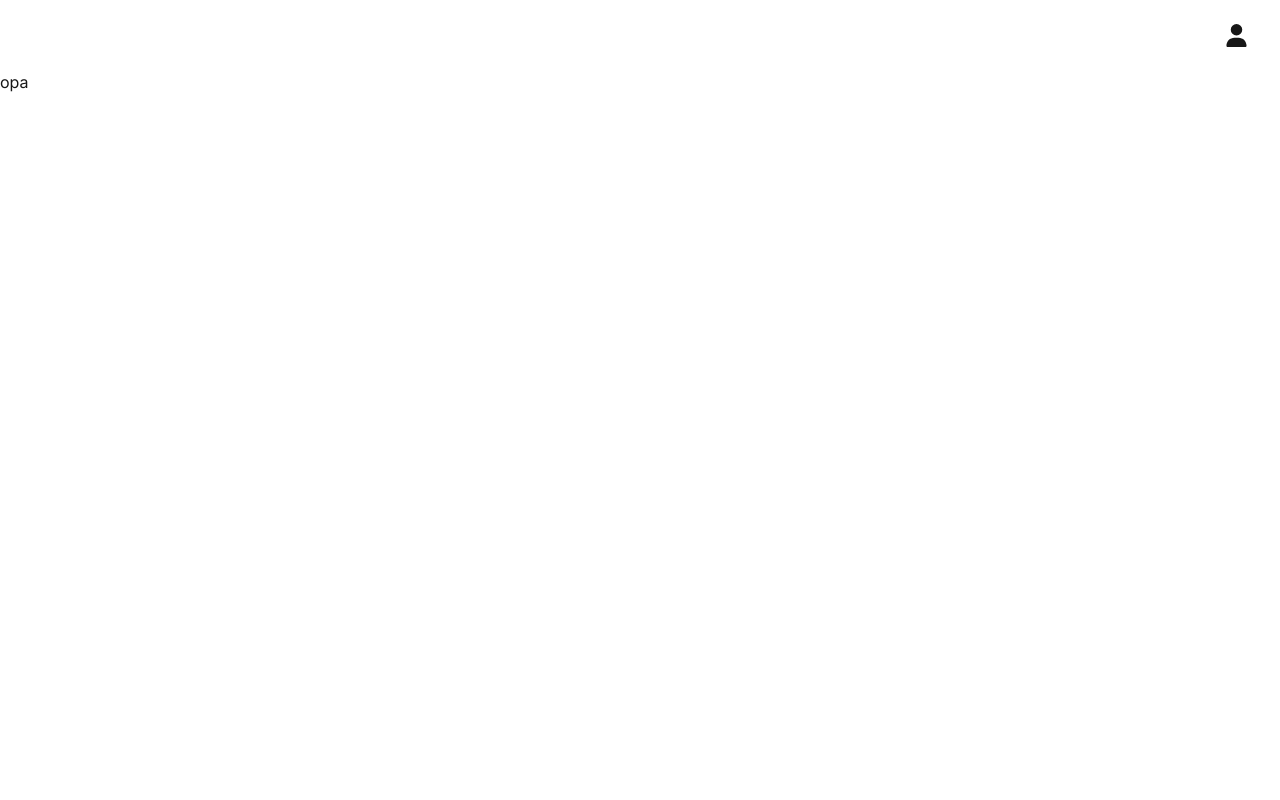
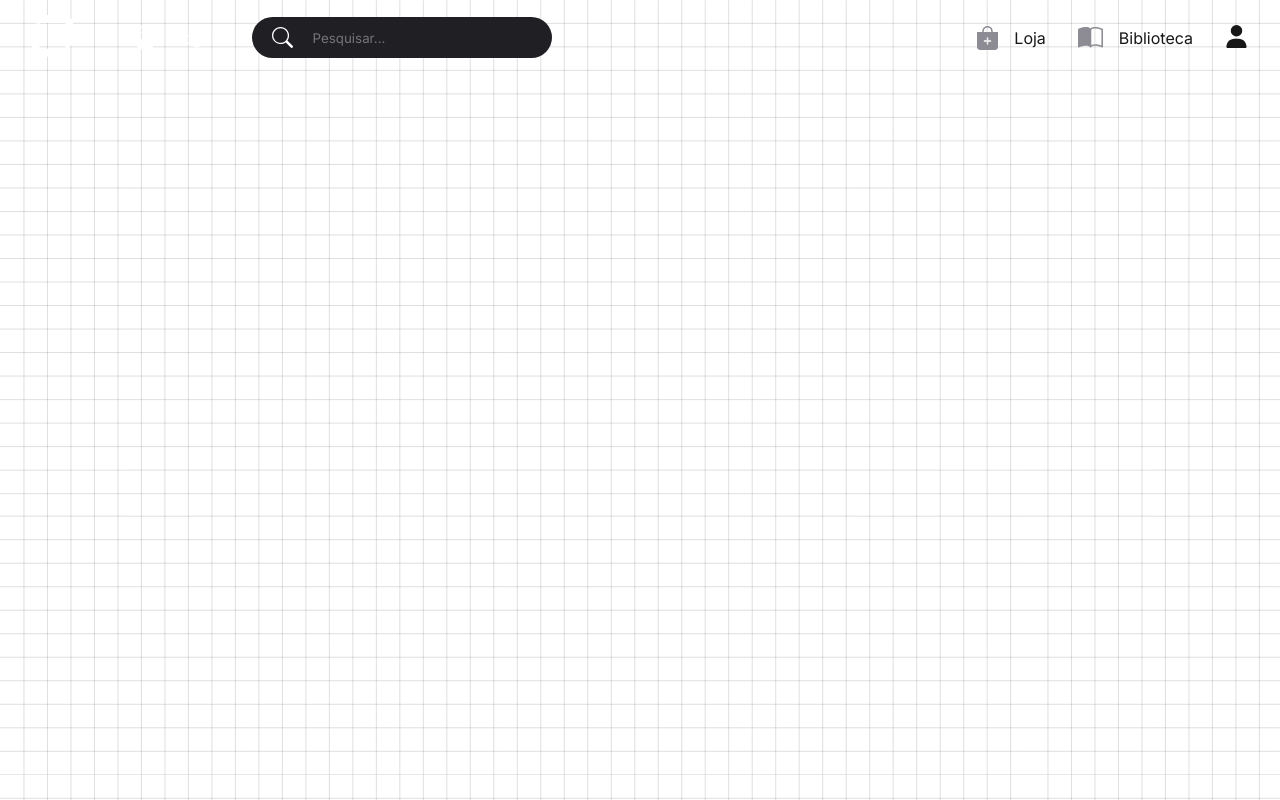
Before and after one commit to Udiel-Oliveira/pjct-e-commerce-front, a Next.js app in the folder gentix-store/: page / in a window 1280 px wide. Built offline with nearby package versions, Linux system fonts and the light colour scheme.

Commit message:
feat: criando navbar

```diff
--- a/gentix-store/src/app/components/layout/Navbar.js
+++ b/gentix-store/src/app/components/layout/Navbar.js
@@ -8,39 +8,45 @@ export default function NavBar(){
         <nav className={styles.nav}>
 
 
+            <ul className={styles.list}>
+
+            <Link href="./SignIn" className={styles.logo}>
+                <img src="/assets/logoHome.png" alt="" />
+            </Link>
 
 
+            <li className={styles.link}>
+                <Link href={"./pages/SignUp"} className={styles.linkItem}>
+                    <img src="/assets/Xbox_Icon.svg"/>
+                    Jogos
+                </Link>
+            </li>
 
-            <div className={styles.links}>
-                <div className={styles.logo}>
-
-                <Link href={"./pages/SignUp"}>
-            <img src="/assets/logoHome.png" width="35" height="35" margim-Left="2rem" alt="logo-home"></img>
-            </Link>
-                </div>
-
-
-            <ul className={styles.list}>
-            <li ><Link href={"./pages/SignUp"}>Jogos</Link></li>
-            <input type="text" />
-            <li><Link  href={"./pages/SignUp"}>Loja</Link></li>
+            <div className={styles.searchInput}>
+                <img src="/assets/lupa.svg" alt=""/>
+                <input type="text"
+                placeholder="Pesquisar..."
+                />
+            </div>
 
             </ul>
+
+            <div className={styles.user}>
+            <div>
+               <Link href={"./pages/SignUp"} className={styles.linkItem}>
+                    <img src="/assets/Store_Icon.svg" alt="" />
+                    Loja
+               </Link>
             </div>
-            <div className={styles.user}>
-
-           <Link  href={"./pages/SignUp"}> <FontAwesomeIcon icon={faUser} style={{ width: '23', height: '23' }} /></Link>
-
-
+            <div>
+               <Link href={"./pages/SignUp"} className={styles.linkItem}>
+                    <img src="/assets/Biblioteca_Icon.svg" alt="" />
+                    Biblioteca
+               </Link>
             </div>
 
-
-
-
-
-
-
-
+                <Link  href={"./pages/SignUp"}> <FontAwesomeIcon icon={faUser} style={{ width: '23', height: '23' }} /></Link>
+            </div>
 
         </nav>
     )
--- a/gentix-store/src/app/components/layout/navbar.module.css
+++ b/gentix-store/src/app/components/layout/navbar.module.css
@@ -3,31 +3,37 @@
     flex-direction: row;
     width: 100%;
     justify-content: space-between;
-   align-items: center;
-
-    height: 4.5rem;
+    align-items: center;
+    padding: 15px 2rem;
 }
-
-
 .links{
-
     display: flex;
     justify-content: center;
     align-items: center;
-
+}
+.linkItem{
+    display: flex;
+    justify-content: center;
+    align-items: center;
+    gap: 1rem;
+}
+.user{
+    display: flex;
+    justify-content: center;
+    align-items: center;
+    gap: 2rem;
 }
 
-.logo{
-    margin-left: 2rem;
+.logo img{
+    width: 60%;
+}
 
-}
-.user{
-    margin-right: 2rem;
-}
 
 .list{
     list-style: none;
     display: flex;
+    justify-content: center;
+    align-items: center;
 }
 .list li{
  margin-inline: 2rem;
@@ -36,3 +42,16 @@
 
 
 }
+.searchInput{
+    width: 300px;
+    display: flex;
+    background-color: #201F24;
+    border-radius: 500px;
+    padding: 10px 20px;
+    justify-content: flex-start;
+    font-size: 18px;
+}
+.searchInput input{
+    border: none;
+    padding-left: 20px;
+}
--- a/gentix-store/src/app/page.js
+++ b/gentix-store/src/app/page.js
@@ -7,13 +7,8 @@ import NavBar from '@/app/components/layout/Navbar';
 
 export default function Home() {
   return (
-    <div className={styles.pag}>
+    <div className={styles.page}>
       <NavBar/>
-      <Link href={"./pages/SignUp/"}>opa</Link>
-
-
-
-
     </div>
   );
 }
--- a/gentix-store/src/app/page.module.css
+++ b/gentix-store/src/app/page.module.css
@@ -1,165 +1,7 @@
 .page {
-  --gray-rgb: 0, 0, 0;
-  --gray-alpha-200: rgba(var(--gray-rgb), 0.08);
-  --gray-alpha-100: rgba(var(--gray-rgb), 0.05);
-
-  --button-primary-hover: #383838;
-  --button-secondary-hover: #f2f2f2;
-
-  display: grid;
-  grid-template-rows: 20px 1fr 20px;
-  align-items: center;
-  justify-items: center;
-  min-height: 100svh;
-  padding: 80px;
-  gap: 64px;
-  font-family: var(--font-geist-sans);
+  background-image: url(/assets/background.svg);
+  height: 100vh;
+  width: 100%;
+  background-repeat: repeat;
+  background-size: 80%;
 }
-
-@media (prefers-color-scheme: dark) {
-  .page {
-    --gray-rgb: 255, 255, 255;
-    --gray-alpha-200: rgba(var(--gray-rgb), 0.145);
-    --gray-alpha-100: rgba(var(--gray-rgb), 0.06);
-
-    --button-primary-hover: #ccc;
-    --button-secondary-hover: #1a1a1a;
-  }
-}
-
-.main {
-  display: flex;
-  flex-direction: column;
-  gap: 32px;
-  grid-row-start: 2;
-}
-
-.main ol {
-  font-family: var(--font-geist-mono);
-  padding-left: 0;
-  margin: 0;
-  font-size: 14px;
-  line-height: 24px;
-  letter-spacing: -0.01em;
-  list-style-position: inside;
-}
-
-.main li:not(:last-of-type) {
-  margin-bottom: 8px;
-}
-
-.main code {
-  font-family: inherit;
-  background: var(--gray-alpha-100);
-  padding: 2px 4px;
-  border-radius: 4px;
-  font-weight: 600;
-}
-
-.ctas {
-  display: flex;
-  gap: 16px;
-}
-
-.ctas a {
-  appearance: none;
-  border-radius: 128px;
-  height: 48px;
-  padding: 0 20px;
-  border: none;
-  border: 1px solid transparent;
-  transition: background 0.2s, color 0.2s, border-color 0.2s;
-  cursor: pointer;
-  display: flex;
-  align-items: center;
-  justify-content: center;
-  font-size: 16px;
-  line-height: 20px;
-  font-weight: 500;
-}
-
-a.primary {
-  background: var(--foreground);
-  color: var(--background);
-  gap: 8px;
-}
-
-a.secondary {
-  border-color: var(--gray-alpha-200);
-  min-width: 180px;
-}
-
-.footer {
-  grid-row-start: 3;
-  display: flex;
-  gap: 24px;
-}
-
-.footer a {
-  display: flex;
-  align-items: center;
-  gap: 8px;
-}
-
-.footer img {
-  flex-shrink: 0;
-}
-
-/* Enable hover only on non-touch devices */
-@media (hover: hover) and (pointer: fine) {
-  a.primary:hover {
-    background: var(--button-primary-hover);
-    border-color: transparent;
-  }
-
-  a.secondary:hover {
-    background: var(--button-secondary-hover);
-    border-color: transparent;
-  }
-
-  .footer a:hover {
-    text-decoration: underline;
-    text-underline-offset: 4px;
-  }
-}
-
-@media (max-width: 600px) {
-  .page {
-    padding: 32px;
-    padding-bottom: 80px;
-  }
-
-  .main {
-    align-items: center;
-  }
-
-  .main ol {
-    text-align: center;
-  }
-
-  .ctas {
-    flex-direction: column;
-  }
-
-  .ctas a {
-    font-size: 14px;
-    height: 40px;
-    padding: 0 16px;
-  }
-
-  a.secondary {
-    min-width: auto;
-  }
-
-  .footer {
-    flex-wrap: wrap;
-    align-items: center;
-    justify-content: center;
-  }
-}
-
-@media (prefers-color-scheme: dark) {
-  .logo {
-    filter: invert();
-  }
-}
```
